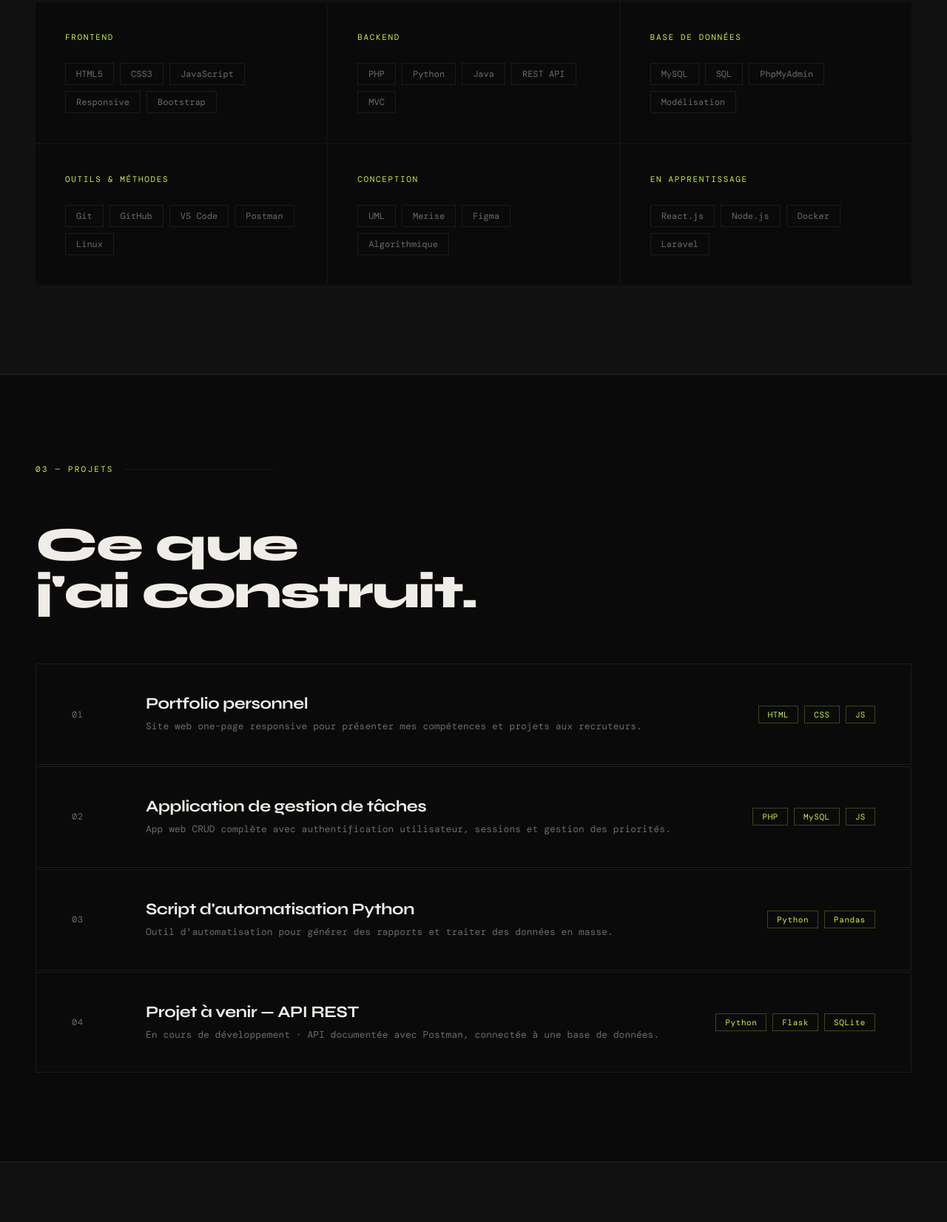
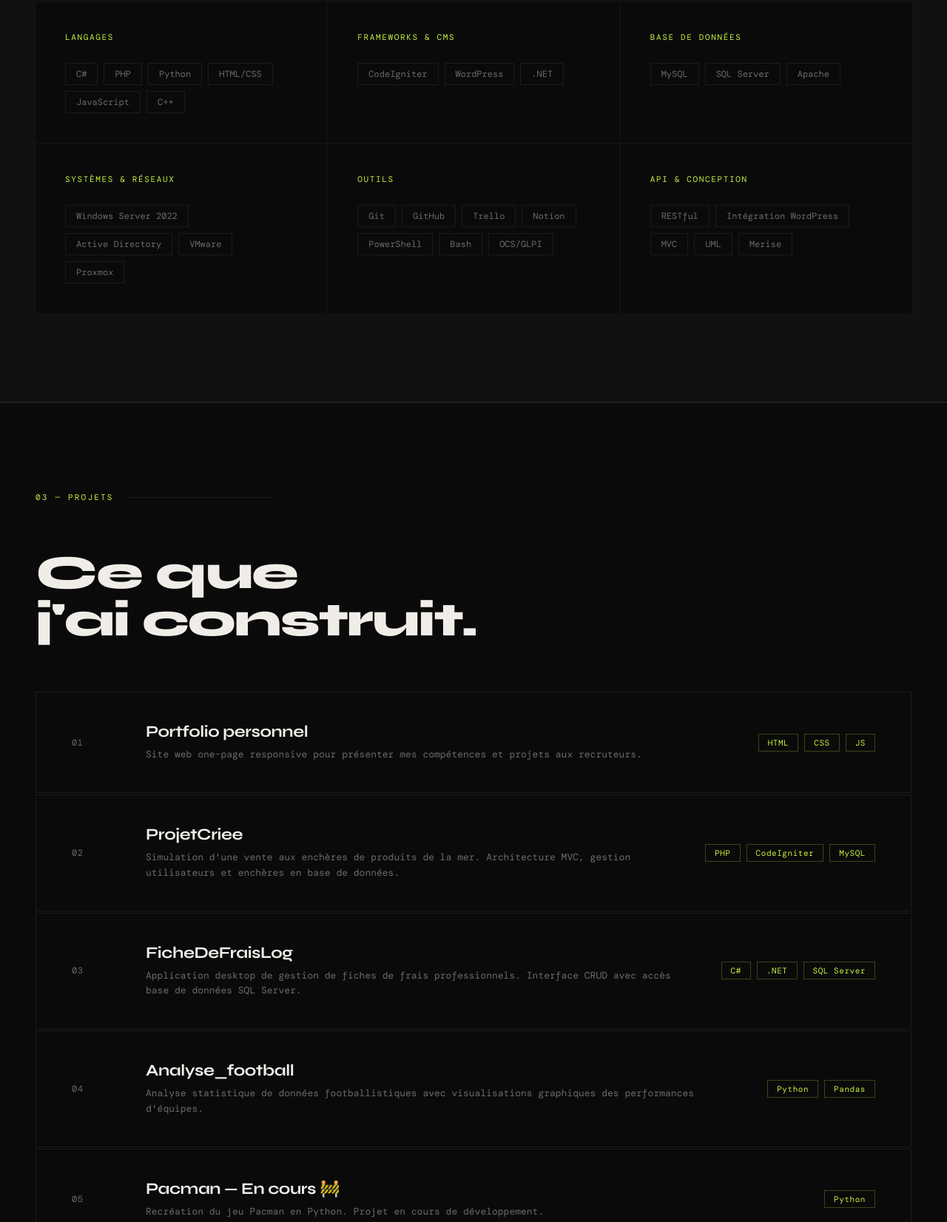
Before and after one commit to Ma2s67/Ma2s67.github.io, a plain HTML site: page index.html in a window 1280 px wide. Shown: the part 1705-3357 px from the top of the page at 74% size. Drawn offline with nearby package versions, Linux system fonts and the light colour scheme; a web font is replaced by a local one.

Commit message:
Update index.html

```diff
--- a/index.html
+++ b/index.html
@@ -11,7 +11,7 @@
 </head>
 <body>
 
-  <!-- Curseur personnalisé (j'ai galéré à le faire tourner sur toutes les pages) -->
+  <!-- Curseur personnalisé -->
   <div class="cursor" id="cursor"></div>
   <div class="cursor-ring" id="cursorRing"></div>
 
@@ -19,7 +19,7 @@
   <nav id="nav">
     <a class="nav-logo" href="#">MD.DEV</a>
     <ul class="nav-links">
-      <li><a href="#about">A propos</a></li>  <!-- pas d'accent volontaire -->
+      <li><a href="#about">A propos</a></li>
       <li><a href="#skills">Compétences</a></li>
       <li><a href="#projects">Projets</a></li>
       <li><a href="#contact">Contact</a></li>
@@ -79,60 +79,61 @@
     <div class="section-label">02 — Compétences</div>
     <div class="skills-grid">
       <div class="skill-group reveal">
-        <div class="skill-group-title">Frontend</div>
+        <div class="skill-group-title">Langages</div>
         <div class="skill-tags">
-          <span class="skill-tag">HTML5</span>
-          <span class="skill-tag">CSS3</span>
+          <span class="skill-tag">C#</span>
+          <span class="skill-tag">PHP</span>
+          <span class="skill-tag">Python</span>
+          <span class="skill-tag">HTML/CSS</span>
           <span class="skill-tag">JavaScript</span>
-          <span class="skill-tag">Responsive</span>
-          <span class="skill-tag">Bootstrap</span>
+          <span class="skill-tag">C++</span>
         </div>
       </div>
       <div class="skill-group reveal reveal-delay-1">
-        <div class="skill-group-title">Backend</div>
+        <div class="skill-group-title">Frameworks & CMS</div>
         <div class="skill-tags">
-          <span class="skill-tag">PHP</span>
-          <span class="skill-tag">Python</span>
-          <span class="skill-tag">Java</span>
-          <span class="skill-tag">REST API</span>
-          <span class="skill-tag">MVC</span>
+          <span class="skill-tag">CodeIgniter</span>
+          <span class="skill-tag">WordPress</span>
+          <span class="skill-tag">.NET</span>
         </div>
       </div>
       <div class="skill-group reveal reveal-delay-2">
         <div class="skill-group-title">Base de données</div>
         <div class="skill-tags">
           <span class="skill-tag">MySQL</span>
-          <span class="skill-tag">SQL</span>
-          <span class="skill-tag">PhpMyAdmin</span>
-          <span class="skill-tag">Modélisation</span>
+          <span class="skill-tag">SQL Server</span>
+          <span class="skill-tag">Apache</span>
         </div>
       </div>
       <div class="skill-group reveal">
-        <div class="skill-group-title">Outils & méthodes</div>
+        <div class="skill-group-title">Systèmes & Réseaux</div>
+        <div class="skill-tags">
+          <span class="skill-tag">Windows Server 2022</span>
+          <span class="skill-tag">Active Directory</span>
+          <span class="skill-tag">VMware</span>
+          <span class="skill-tag">Proxmox</span>
+        </div>
+      </div>
+      <div class="skill-group reveal reveal-delay-1">
+        <div class="skill-group-title">Outils</div>
         <div class="skill-tags">
           <span class="skill-tag">Git</span>
           <span class="skill-tag">GitHub</span>
-          <span class="skill-tag">VS Code</span>
-          <span class="skill-tag">Postman</span>
-          <span class="skill-tag">Linux</span>
-        </div>
-      </div>
-      <div class="skill-group reveal reveal-delay-1">
-        <div class="skill-group-title">Conception</div>
-        <div class="skill-tags">
-          <span class="skill-tag">UML</span>
-          <span class="skill-tag">Merise</span>
-          <span class="skill-tag">Figma</span>
-          <span class="skill-tag">Algorithmique</span>
+          <span class="skill-tag">Trello</span>
+          <span class="skill-tag">Notion</span>
+          <span class="skill-tag">PowerShell</span>
+          <span class="skill-tag">Bash</span>
+          <span class="skill-tag">OCS/GLPI</span>
         </div>
       </div>
       <div class="skill-group reveal reveal-delay-2">
-        <div class="skill-group-title">En apprentissage</div>
+        <div class="skill-group-title">API & Conception</div>
         <div class="skill-tags">
-          <span class="skill-tag">React.js</span>
-          <span class="skill-tag">Node.js</span>
-          <span class="skill-tag">Docker</span>
-          <span class="skill-tag">Laravel</span>
+          <span class="skill-tag">RESTful</span>
+          <span class="skill-tag">Intégration WordPress</span>
+          <span class="skill-tag">MVC</span>
+          <span class="skill-tag">UML</span>
+          <span class="skill-tag">Merise</span>
         </div>
       </div>
     </div>
@@ -160,24 +161,37 @@
         </div>
         <span class="project-arrow">→</span>
       </a>
-      <a href="javascript:void(0)" class="project-item reveal reveal-delay-1">
+      <a href="https://github.com/Ma2s67/ProjetCriee" target="_blank" class="project-item reveal reveal-delay-1">
         <span class="project-num">02</span>
         <div class="project-info">
-          <div class="project-name">Application de gestion de tâches</div>
-          <div class="project-desc">App web CRUD complète avec authentification utilisateur, sessions et gestion des priorités.</div>
+          <div class="project-name">ProjetCriee</div>
+          <div class="project-desc">Simulation d'une vente aux enchères de produits de la mer. Architecture MVC, gestion utilisateurs et enchères en base de données.</div>
         </div>
         <div class="project-tech">
           <span class="tech-pill">PHP</span>
+          <span class="tech-pill">CodeIgniter</span>
           <span class="tech-pill">MySQL</span>
-          <span class="tech-pill">JS</span>
         </div>
         <span class="project-arrow">→</span>
       </a>
-      <a href="javascript:void(0)" class="project-item reveal reveal-delay-2">
+      <a href="https://github.com/Ma2s67/FicheDeFraisLog" target="_blank" class="project-item reveal reveal-delay-2">
         <span class="project-num">03</span>
         <div class="project-info">
-          <div class="project-name">Script d'automatisation Python</div>
-          <div class="project-desc">Outil d'automatisation pour générer des rapports et traiter des données en masse.</div>
+          <div class="project-name">FicheDeFraisLog</div>
+          <div class="project-desc">Application desktop de gestion de fiches de frais professionnels. Interface CRUD avec accès base de données SQL Server.</div>
+        </div>
+        <div class="project-tech">
+          <span class="tech-pill">C#</span>
+          <span class="tech-pill">.NET</span>
+          <span class="tech-pill">SQL Server</span>
+        </div>
+        <span class="project-arrow">→</span>
+      </a>
+      <a href="https://github.com/Ma2s67/Analyse_football" target="_blank" class="project-item reveal reveal-delay-3">
+        <span class="project-num">04</span>
+        <div class="project-info">
+          <div class="project-name">Analyse_football</div>
+          <div class="project-desc">Analyse statistique de données footballistiques avec visualisations graphiques des performances d'équipes.</div>
         </div>
         <div class="project-tech">
           <span class="tech-pill">Python</span>
@@ -185,16 +199,14 @@
         </div>
         <span class="project-arrow">→</span>
       </a>
-      <a href="javascript:void(0)" class="project-item reveal reveal-delay-3">
-        <span class="project-num">04</span>
+      <a href="https://github.com/Ma2s67/PacMan" target="_blank" class="project-item reveal reveal-delay-3">
+        <span class="project-num">05</span>
         <div class="project-info">
-          <div class="project-name">Projet à venir — API REST</div>
-          <div class="project-desc">En cours de développement · API documentée avec Postman, connectée à une base de données.</div>
+          <div class="project-name">Pacman — En cours 🚧</div>
+          <div class="project-desc">Recréation du jeu Pacman en Python. Projet en cours de développement.</div>
         </div>
         <div class="project-tech">
           <span class="tech-pill">Python</span>
-          <span class="tech-pill">Flask</span>
-          <span class="tech-pill">SQLite</span>
         </div>
         <span class="project-arrow">→</span>
       </a>
```
